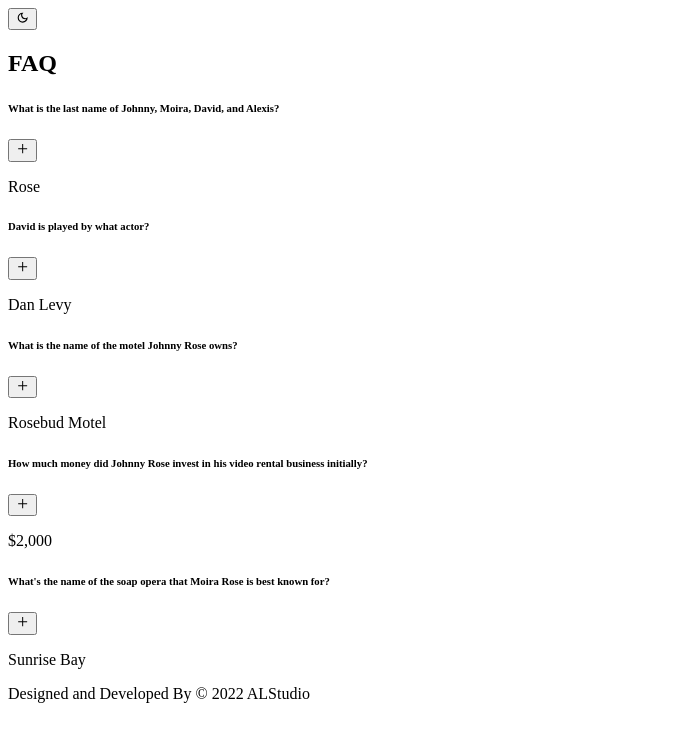
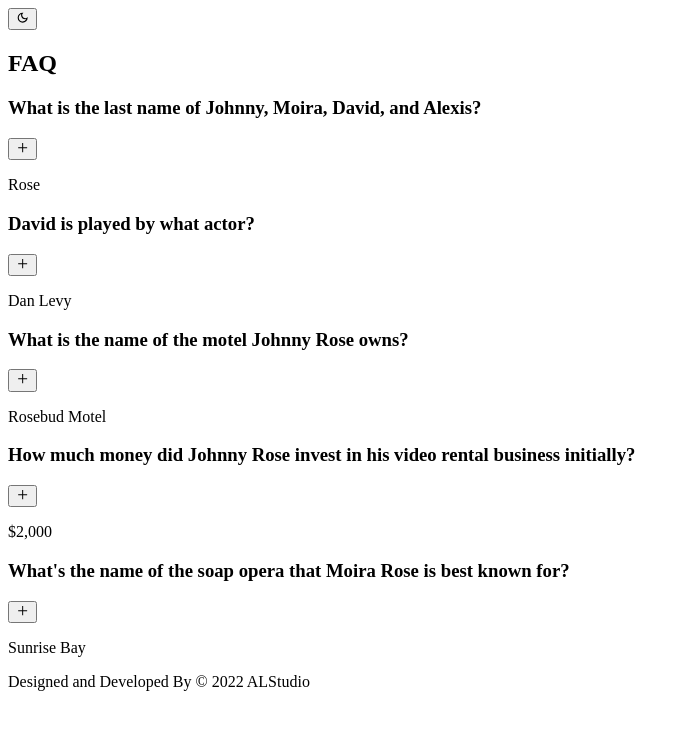
Before and after one commit to alstudio93/alstudio-accordion, a Next.js app: page / in a window 1280 px wide. Shown: the top 742 px of the page, without its empty margins (0-690 px from the left). Built offline with nearby package versions, Linux system fonts and the light colour scheme.

Commit message:
added _document

```diff
--- a/components/FAQ/Accordian.jsx
+++ b/components/FAQ/Accordian.jsx
@@ -26,9 +26,9 @@ const Accordian = ({
 
             <div className='flex items-center justify-between w-full py-5 cursor-pointer' onClick={() => toggle(index)}>
                 {
-                    <h6 className='font-medium text-[0.95rem] md:text-lg leading-relaxed font-nunito w-[86%]'>
+                    <h3 className='font-medium text-[0.95rem] md:text-lg leading-relaxed font-nunito w-[86%]'>
                         {question}
-                    </h6>
+                    </h3>
                 }
 
                 <button
--- /dev/null
+++ b/pages/_document.js
@@ -0,0 +1,13 @@
+import { Html, Head, Main, NextScript } from 'next/document'
+
+export default function Document() {
+    return (
+        <Html lang="en">
+            <Head />
+            <body>
+                <Main />
+                <NextScript />
+            </body>
+        </Html>
+    )
+}
```
